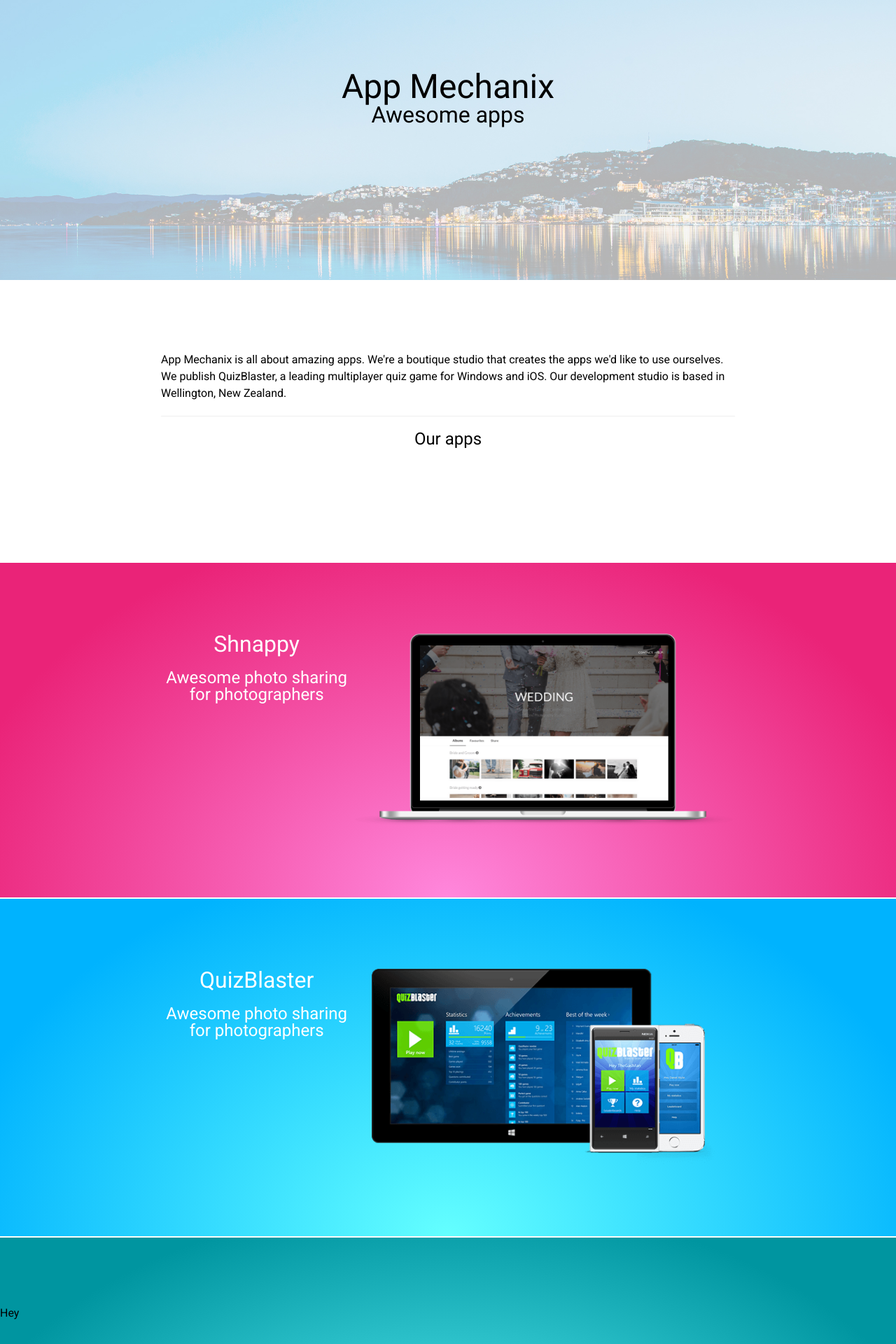
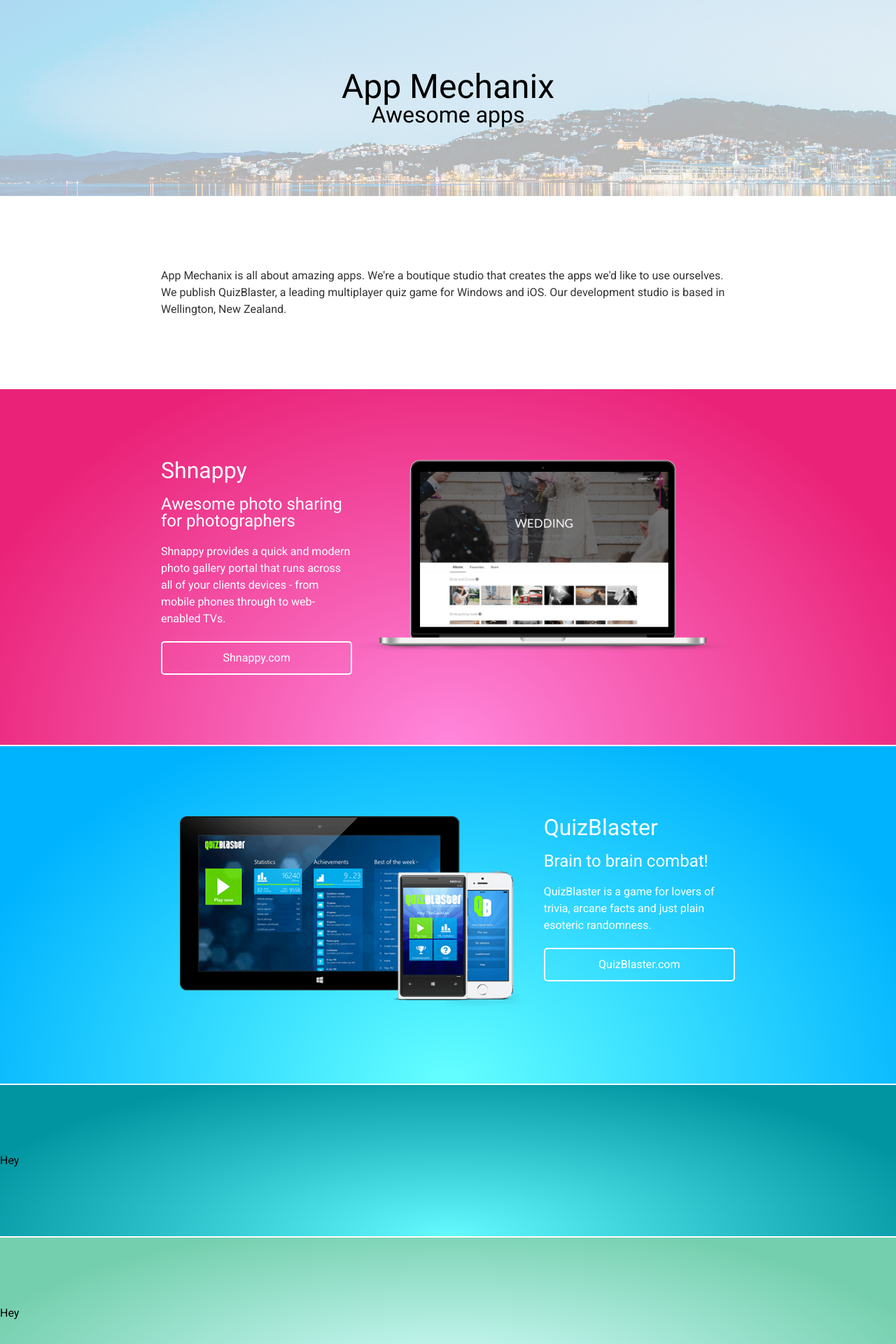
Before and after one commit to appmechanix/appmechanix.github.io, a Jekyll site: the page built from index.html, in a window 1280 px wide. Shown: the top 1920 px of the page at 70% size. Built offline with Jekyll 4.4.1, drawn with Linux system fonts in a browser that asks for light colours; some of the changed text lies outside the part shown.

Commit message:
More changes

```diff
--- /dev/null
+++ b/_sass/_buttons.scss
@@ -0,0 +1,27 @@
+@import "colours";
+
+.btn {
+  border: 2px solid white;
+  border-radius: 5px;
+  padding: 10px;
+  display: block;
+  text-align: center;
+  text-decoration: none;
+  color: white;
+  cursor: pointer;
+  transition: all 0.3s;
+
+  &.btn--shnappy {
+    &:hover {
+      background: white;
+      color: $shnappy;
+    }
+  }
+
+  &.btn--quizblaster {
+    &:hover {
+      background: white;
+      color: $qb;
+    }
+  }
+}
--- /dev/null
+++ b/_sass/_colours.scss
@@ -0,0 +1,4 @@
+$shnappy: #ea2378;
+$qb: #00b3fe;
+$hooq: #74cfae;
+$siteshot: #0095a0;
--- /dev/null
+++ b/_sass/_contact.scss
@@ -0,0 +1,5 @@
+.contact {
+  background: #666666;
+  color: white;
+  padding: 40px;
+}
--- a/_sass/_panel.scss
+++ b/_sass/_panel.scss
@@ -1,18 +1,13 @@
+@import "colours";
+
 .panel {
   width: 100%;
-  min-height: 200px;
   border-bottom: 2px solid white;
   padding-top: 100px;
   padding-bottom: 100px;
 
-  .container {
-    max-width: 820px;
-    margin: 0 auto;
-  }
-
   h3, h4 {
     color: white;
-    text-align: center;
   }
 
   h3 {
@@ -38,6 +33,11 @@
     }
   }
 
+  p {
+    color: white;
+    margin-top: 20px;
+  }
+
   img {
     max-width: 100%;
   }
@@ -47,7 +47,6 @@
     background-size: cover;
 
     h1 {
-
       text-align: center;
       font-size: 48px;
     }
@@ -60,14 +59,19 @@
 
   &.panel--about {
     background: white;
+
+    p {
+      margin-top: 0;
+      color: #333;
+    }
   }
 
   &.panel--shnappy {
-    background: radial-gradient(at bottom, #ea2378 + 100, #ea2378 80%);
+    background: radial-gradient(at bottom, $shnappy + 100, $shnappy 80%);
   }
 
   &.panel--quizblaster {
-    background: radial-gradient(at bottom, #00b3fe + 100, #00b3fe 80%);
+    background: radial-gradient(at bottom, $qb + 100, $qb 80%);
 
     img {
       max-width: 90%;
@@ -76,10 +80,10 @@
   }
 
   &.panel--hooq {
-    background: radial-gradient(at bottom, #74cfae + 100, #74cfae 80%);
+    background: radial-gradient(at bottom, $hooq + 100, $hooq 80%);
   }
 
   &.panel--siteshot {
-    background: radial-gradient(at bottom, #0095a0 + 100, #0095a0 80%);
+    background: radial-gradient(at bottom, $siteshot + 100, $siteshot 80%);
   }
 }
--- a/_sass/_screen.scss
+++ b/_sass/_screen.scss
@@ -12,5 +12,13 @@
   line-height: 150%;
 }
 
+.container {
+  max-width: 820px;
+  margin: 0 auto;
+}
+
+
 @import "panel";
+@import "buttons";
+@import "contact";
 @import "footer";
--- a/index.html
+++ b/index.html
@@ -16,8 +16,6 @@
             ourselves. We publish QuizBlaster, a leading multiplayer quiz game for Windows and iOS. Our development
             studio is based in Wellington, New Zealand.
         </p>
-
-        <h5 class="title--topborder">Our apps</h5>
     </div>
 </div>
 
@@ -27,6 +25,15 @@
             <div class="pure-u-1-3">
                 <h3>Shnappy</h3>
                 <h4>Awesome photo sharing for photographers</h4>
+
+                <p>
+                    Shnappy provides a quick and modern photo gallery portal that runs across all of your clients
+                    devices - from mobile phones through to web-enabled TVs.
+                </p>
+
+                <p>
+                    <a class="btn btn--shnappy" href="https://shnappy.com">Shnappy.com</a>
+                </p>
             </div>
             <div class="pure-u-2-3">
                 <img src="/img/shnappy.png">
@@ -38,15 +45,23 @@
 <div class="panel panel--quizblaster">
     <div class="container">
         <div class="pure-g">
-            <div class="pure-u-1-3">
-                <h3>QuizBlaster</h3>
-                <h4>Awesome photo sharing for photographers</h4>
-            </div>
             <div class="pure-u-2-3">
                 <img
                         src="/img/quizblaster.png"
                         srcset="/img/quizblaster.2x.png 2x"
                 >
+            </div>
+            <div class="pure-u-1-3">
+                <h3>QuizBlaster</h3>
+                <h4>Brain to brain combat!</h4>
+
+                <p>
+                    QuizBlaster is a game for lovers of trivia, arcane facts and just plain esoteric randomness.
+                </p>
+
+                <p>
+                    <a class="btn btn--quizblaster" href="https://quizblaster.com">QuizBlaster.com</a>
+                </p>
             </div>
         </div>
     </div>
@@ -59,3 +74,17 @@
 <div class="panel panel--hooq">
     Hey
 </div>
+
+<div class="contact">
+    <div class="container">
+        <div class="pure-g">
+            <div class="pure-u-1-2">
+                <h4>Contact Us</h4>
+                <p>We're always keen to help</p>
+                <p>
+                    <a href="mailto:hello@appmechanix.com">hello@appmechanix.com</a>
+                </p>
+            </div>
+        </div>
+    </div>
+</div>
```
Also changed, not shown: 2 other files.
